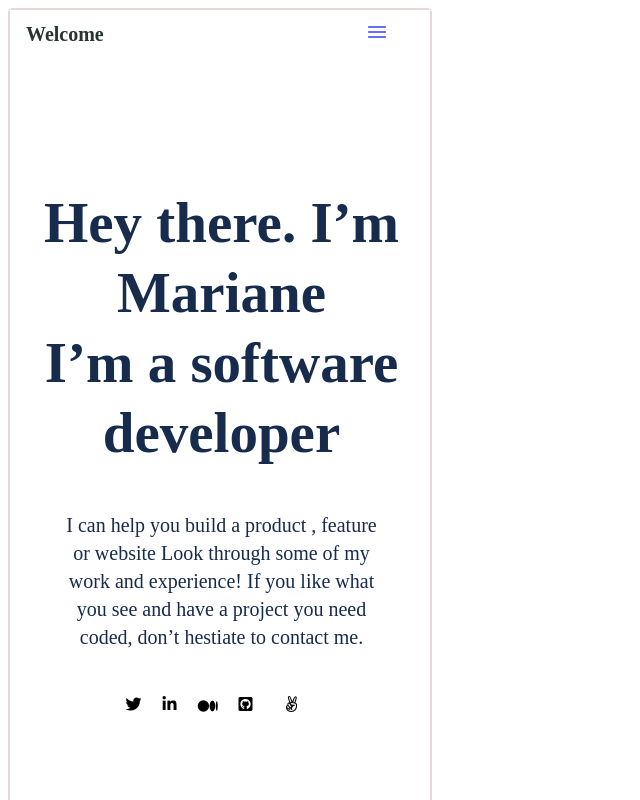
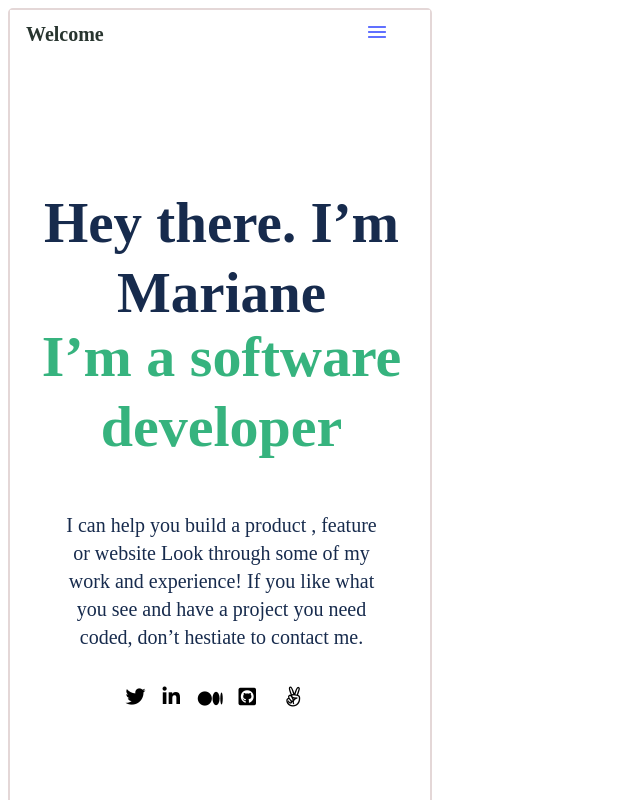
Before and after one commit to mohamadbakri/Portfolio, a plain HTML site: page index.html in a window 1280 px wide. Shown: the top 800 px of the page, without its empty margins (0-640 px from the left). Drawn offline with Linux system fonts and the light colour scheme.

Commit message:
fixing social media icons

```diff
--- a/index.html
+++ b/index.html
@@ -25,11 +25,8 @@
       </section>
       <section class="headline">
         <div class="primary">
-          <h1>
-            Hey there. I’m
-            <div>Mariane</div>
-            <sapn clas="span-text">I’m a software developer</sapn>
-          </h1>
+          <h1>Hey there. I’m Mariane</h1>
+          <p class="span-text">I’m a software developer</p>
         </div>
         <div>
           <p class="supporting-text">
@@ -39,11 +36,11 @@
           </p>
         </div>
         <div class="social-media-icons">
-          <i class="fa-brands fa-twitter twitter"></i>
-          <i class="fa-brands fa-linkedin-in linked-in"></i>
-          <i class="fab fa-medium medium"></i>
-          <i class="fa-brands fa-github-square github"></i>
-          <i class="fa-brands fa-angellist angellist"></i>
+          <i class="fa-brands fa-lg fa-twitter twitter"></i>
+          <i class="fa-brands fa-lg fa-linkedin-in linked-in"></i>
+          <i class="fab fa-lg fa-medium medium"></i>
+          <i class="fa-brands fa-lg fa-github-square github"></i>
+          <i class="fa-brands fa-lg fa-angellist angellist"></i>
         </div>
       </section>
     </div>
--- a/portfolio.css
+++ b/portfolio.css
@@ -74,10 +74,11 @@
   order: 0;
   flex-grow: 0;
 }
-
-span {
+.span-text {
   color: rgb(112, 240, 112);
   color: #36b37e;
+  font-size: 58px;
+  margin-top: -54px;
 }
 
 .supporting-text {
```
